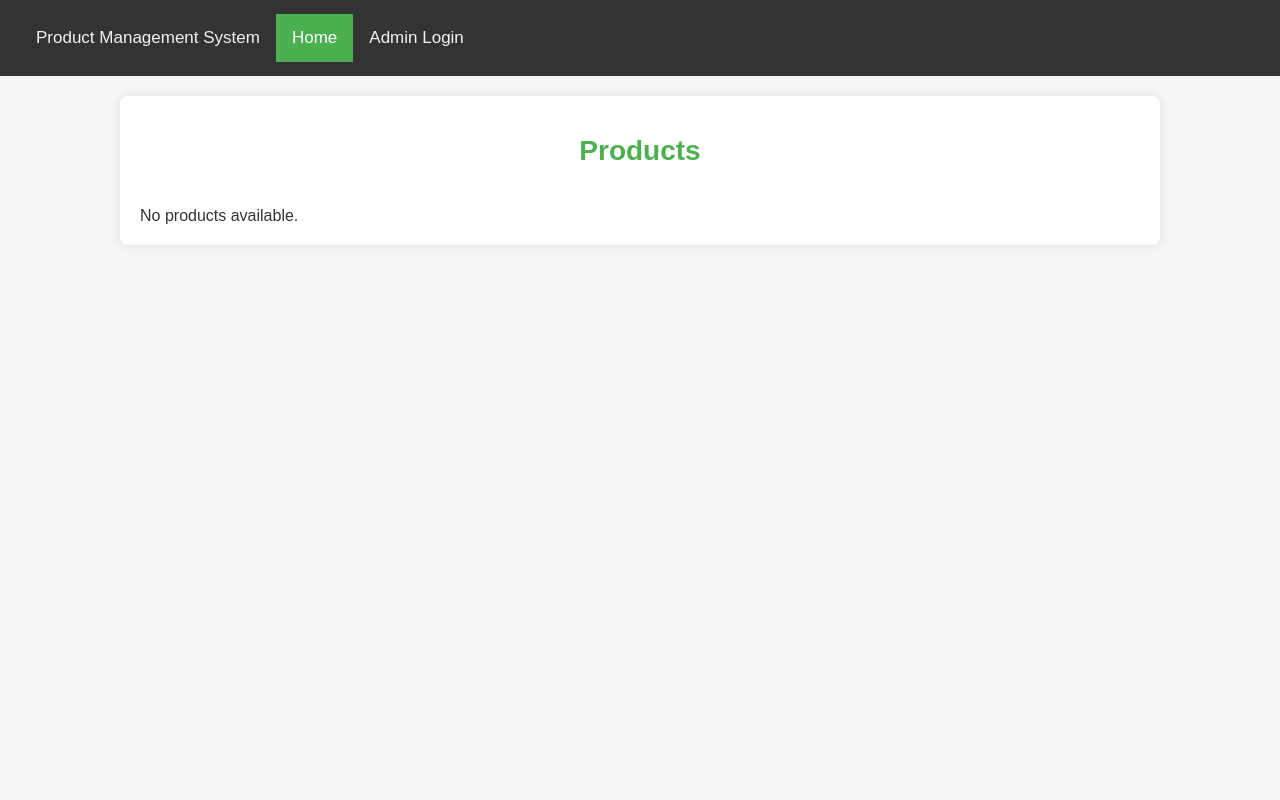
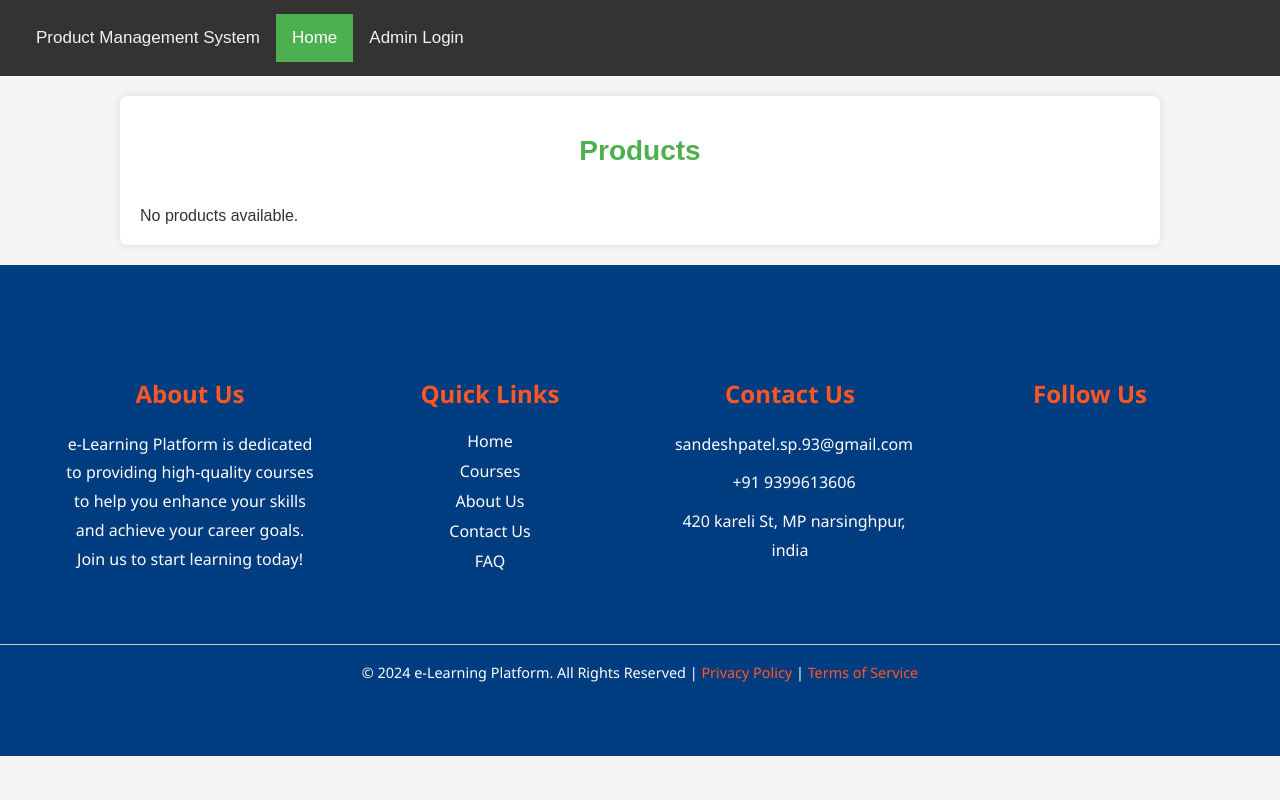
Before and after one commit to sandeshPatel06/MOTION_MART, a Flask app: page / in a window 1280 px wide. Run offline with Flask 3, Linux system fonts and the light colour scheme; data that the repository does not hold is empty.

Commit message:
add futer

```diff
--- a/templates/index.html
+++ b/templates/index.html
@@ -190,6 +190,98 @@
         .container img {
             max-width: 50%;;
         }
+        /* Footer Styling */
+.footer {
+    background-color: #003d80;
+    color: white;
+    padding: 60px 0;
+    text-align: center;
+    font-family: 'Segoe UI', Tahoma, Geneva, Verdana, sans-serif;
+}
+
+.footer-container {
+    display: flex;
+    flex-wrap: wrap;
+    justify-content: space-around;
+    max-width: 1200px;
+    margin: 0 auto;
+}
+
+.footer-container div {
+    flex: 1;
+    margin: 10px;
+}
+
+.footer-about,
+.footer-links,
+.footer-contact,
+.footer-social {
+    padding: 10px;
+}
+
+.footer h4 {
+    margin-bottom: 20px;
+    font-size: 1.5rem;
+    color: #ff5722;
+}
+
+.footer p {
+    margin: 0 0 10px;
+    line-height: 1.8;
+}
+
+.footer-links ul {
+    list-style: none;
+    padding: 0;
+    margin: 0;
+}
+
+.footer-links ul li {
+    margin: 8px 0;
+}
+
+.footer-links ul li a {
+    color: white;
+    text-decoration: none;
+    transition: color 0.3s ease;
+}
+
+.footer-links ul li a:hover {
+    color: #ff5722;
+}
+
+.footer-contact p i {
+    margin-right: 8px;
+}
+
+.footer-social a {
+    color: white;
+    margin: 0 15px;
+    text-decoration: none;
+    font-size: 1.8rem;
+    transition: color 0.3s ease;
+}
+
+.footer-social a:hover {
+    color: #ff5722;
+}
+
+.footer-bottom {
+    margin-top: 40px;
+    border-top: 1px solid #ccc;
+    padding-top: 15px;
+    font-size: 0.9rem;
+}
+
+.footer-bottom a {
+    color: #ff5722;
+    text-decoration: none;
+}
+
+.footer-bottom a:hover {
+    text-decoration: underline;
+}
+
     </style>
 </head>
 
@@ -251,6 +343,47 @@
             document.getElementById('productDetailsModal').style.display = "none";
         }
     </script>
+    <footer class="footer">
+        <div class="footer-container">
+            <!-- Footer About Section -->
+            <div class="footer-about">
+                <h4>About Us</h4>
+                <p>e-Learning Platform is dedicated to providing high-quality courses to help you enhance your skills and achieve your career goals. Join us to start learning today!</p>
+            </div>
+
+            <!-- Footer Navigation Links -->
+            <div class="footer-links">
+                <h4>Quick Links</h4>
+                <ul>
+                    <li><a href="#">Home</a></li>
+                    <li><a href="#" onclick="showCoursePage()">Courses</a></li>
+                    <li><a href="#">About Us</a></li>
+                    <li><a href="https://wa.me/9399613606">Contact Us</a></li>
+                    <li><a href="#">FAQ</a></li>
+                </ul>
+            </div>
+
+            <!-- Footer Contact Info -->
+            <div class="footer-contact">
+                <h4>Contact Us</h4>
+                <p><i class="fas fa-envelope"></i> sandeshpatel.sp.93@gmail.com</p>
+                <p><i class="fas fa-phone-alt"></i> +91 9399613606</p>
+                <p><i class="fas fa-map-marker-alt"></i> 420 kareli St, MP narsinghpur, india</p>
+            </div>
+
+            <!-- Footer Social Media Links -->
+            <div class="footer-social">
+                <h4>Follow Us</h4>
+                <a href="https://x.com/SandeshPat007?t=teYEP7w9aNZYSYKc0sF7dQ&s=09" class="social-icon"><i class="fab fa-twitter"></i></a>
+                <a href="https://www.linkedin.com/in/sandesh-patel07?utm_source=share&utm_campaign=share_via&utm_content=profile&utm_medium=android_app" class="social-icon"><i class="fab fa-linkedin-in"></i></a>
+                <a href="https://www.instagram.com/sandesh_patel007?igsh=MXVjd3JreWNkMzBsYg==" class="social-icon"><i class="fab fa-instagram"></i></a>
+            </div>
+        </div>
+
+        <div class="footer-bottom">
+            <p>&copy; 2024 e-Learning Platform. All Rights Reserved | <a href="#">Privacy Policy</a> | <a href="#">Terms of Service</a></p>
+        </div>
+    </footer>
 </body>
 
 </html>
```
